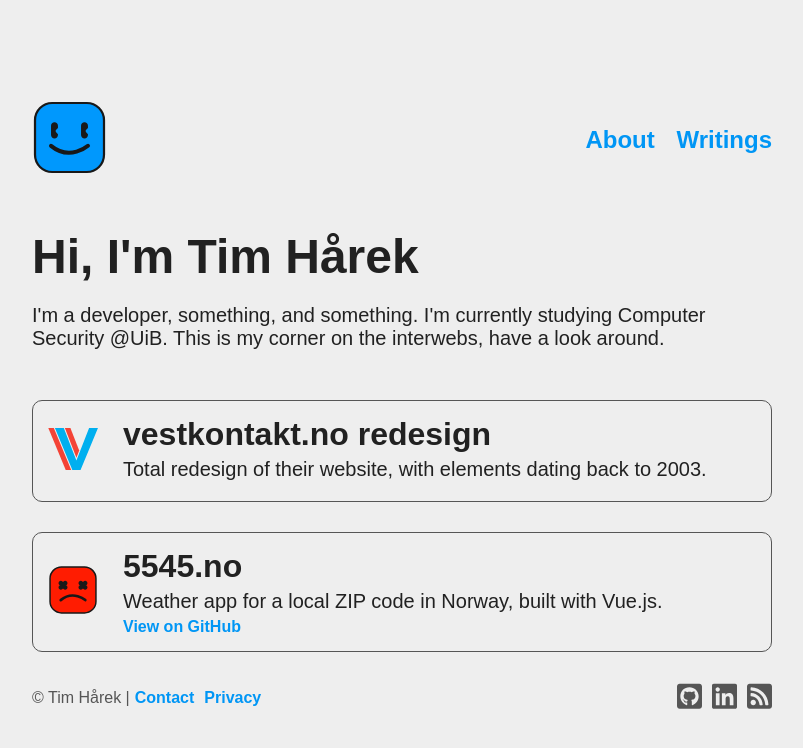
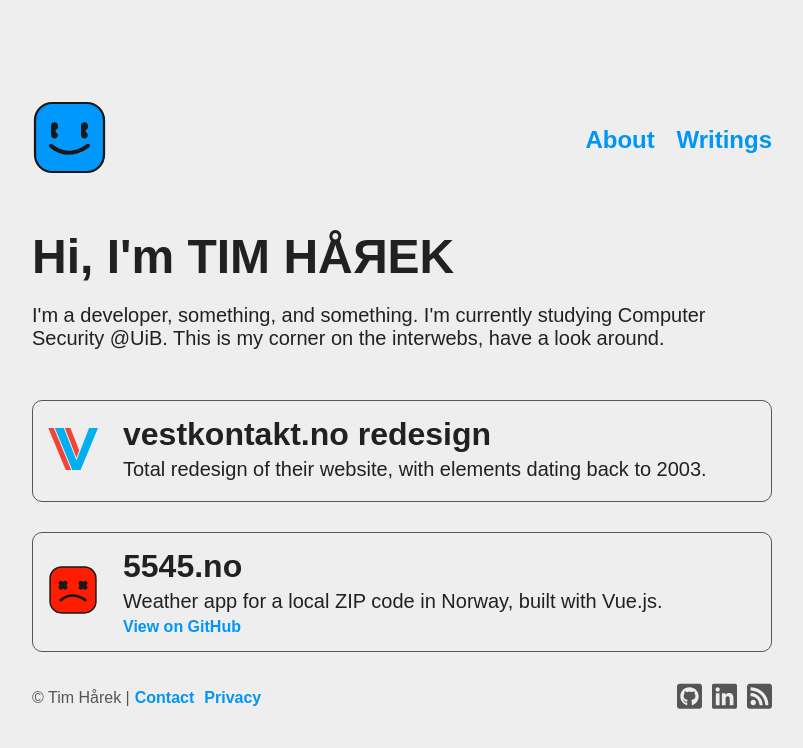
Before and after one commit to timharek/timharek.no, a Jekyll site: the page built from index.html, in a window 1280 px wide. Shown: the top 748 px of the page, without its empty margins (238-1041 px from the left). Built offline with Jekyll 4.4.1, drawn with Linux system fonts in a browser that asks for light colours; some web fonts are replaced.

Commit message:
Made my name stand out

```diff
--- a/assets/main.scss
+++ b/assets/main.scss
@@ -105,6 +105,14 @@ body {
 		.content {
 			.intro {
 				margin-bottom: 50px;
+
+				.name {
+					text-transform: uppercase;
+					.r {
+						display: inline-block;
+						transform: scale(-1, 1);
+					}
+				}
 			}
 
 			.projects {
--- a/index.html
+++ b/index.html
@@ -5,7 +5,7 @@ animate: animate
 
 <div class="content">
     <div class="intro">
-        <h1>Hi, I'm {{ site.title }} </h1>
+        <h1>Hi, I'm <span class="name">Tim Hå<span class="r">r</span>ek</span></h1>
         <p>
             {{ site.description }}
         </p>
```
